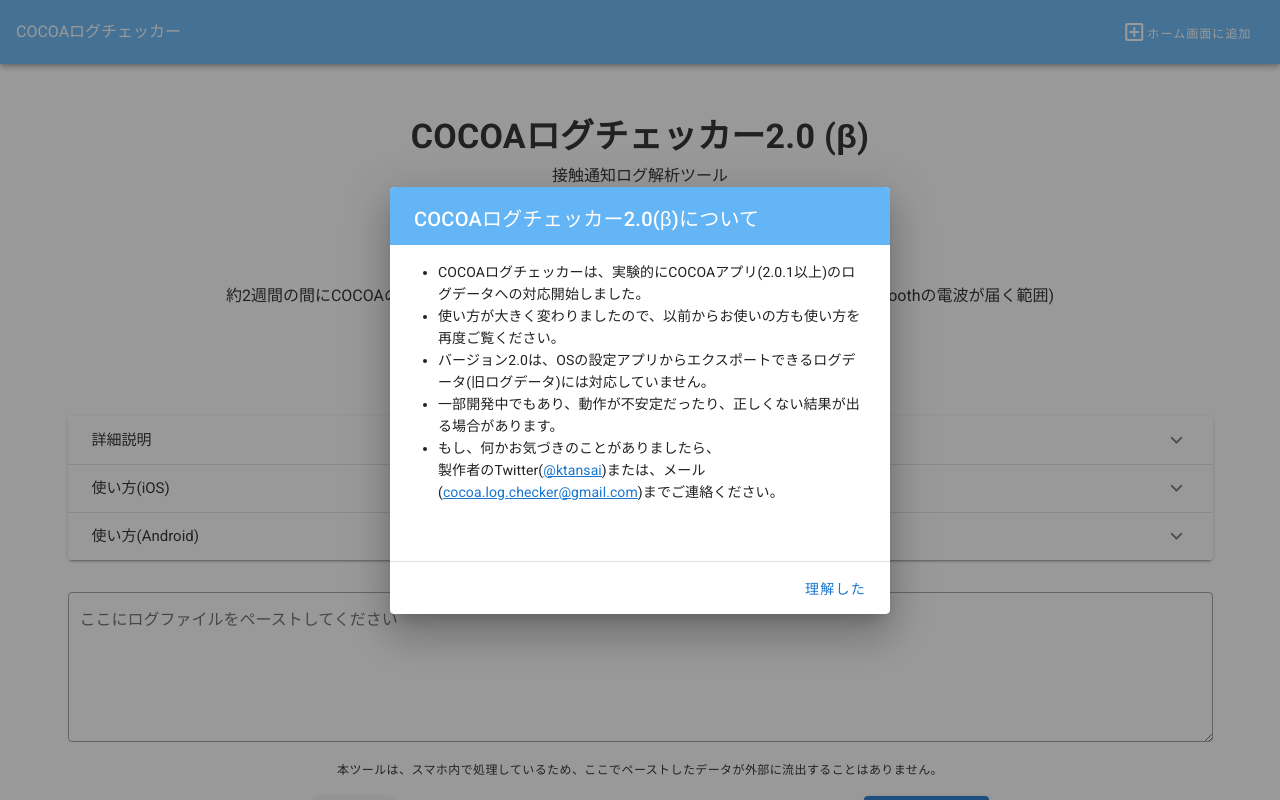
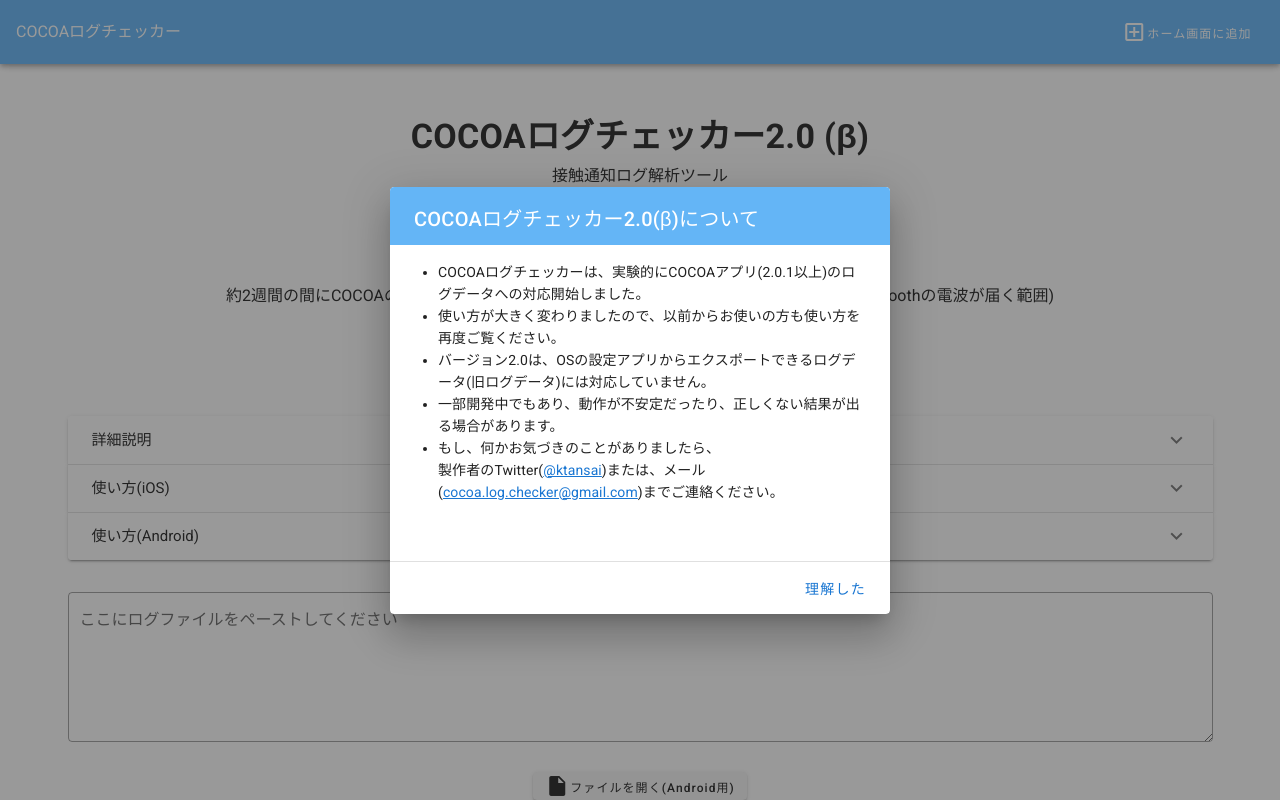
Before and after one commit to ktansai/COVID-19-ExposeChecker, a Vue app: page /#/beta in a window 1280 px wide. Shown: the top 800 px of the page. Built offline with nearby package versions, Linux system fonts and the light colour scheme.

Commit message:
added better android support

```diff
--- a/src/components/ExposeCheckerV2.vue
+++ b/src/components/ExposeCheckerV2.vue
@@ -86,19 +86,33 @@
             </v-expansion-panel>
             </v-expansion-panels>
         </v-row>
-
       <v-row >
 
             <v-textarea
-              v-model=exposeJsonText
+              v-model=sourceJsonText
               outlined
               label="ここにログファイルをペーストしてください">
             </v-textarea>
       </v-row>
-      <p class="text-caption">
-        <span class="d-inline-block">本ツールは、スマホ内で処理しているため、</span>
-        <span class="d-inline-block">ここでペーストしたデータが外部に流出することはありません。</span>
-      </p>
+      <v-row>
+      <v-btn
+              class="mx-auto mb-6"
+              @click="handleFileInput"
+              style="text-transform: none"
+              small
+              >
+              <v-icon
+              dark
+            >
+              mdi-file
+            </v-icon>
+      ファイルを開く(Android用)
+      </v-btn>
+      <input ref="fileInput"
+          class="d-none"
+          @change="onFileChanged"
+          type="file" />
+      </v-row>
       <v-row class="mb-5 justify-center">
         <v-col cols="6">
           <v-btn
@@ -114,6 +128,11 @@
         </v-btn>
         </v-col>
       </v-row>
+
+      <p class="text-caption">
+        <span class="d-inline-block">本ツールは、スマホ内で処理しているため、</span>
+        <span class="d-inline-block">ここでペーストしたデータが外部に流出することはありません。</span>
+      </p>
       <v-row class="mt-6 mb-6">
         <div v-if="resultText.length > 0">
             <p class="my-5 text-left">
@@ -244,7 +263,7 @@
           const explainTextZeroContact    = "<b>説明:</b><br>本結果はCOCOA上の新規陽性登録者との接触検知のみが対象です。無症状感染者やCOCOAの陽性登録をしていない感染者の方が近くにいた可能性はありますので、引き続き感染症対策に万全を期すことをおすすめします。"
           const explainTextNonZeroContact = "<b>説明:</b><br>接触通知アプリ(COCOA)を開いて陽性者との接触の検出がない場合は感染リスクは低いものと推測されます。過度に恐れず、引き続き感染症対策に万全を期すことをおすすめします。"
 
-          const exposeData = JSON.parse(this.exposeJsonText)
+          const exposeData = JSON.parse(this.sourceJsonText)
 
           const fromDate = new Date()
           fromDate.setDate(fromDate.getDate() - 14)
@@ -290,17 +309,30 @@
 
       },
       clearJson: function(){
-        this.exposeJsonText = ""
+        this.sourceJsonText = ""
       },
       showNotes: function(){
         this.panel = [0]
       },
+      handleFileInput: function(){
+        this.$refs.fileInput.click()
+      },
+      onFileChanged: function(event){
+        let reader = new FileReader()
+        reader.readAsText(event.target.files[0])
+        reader.onload = function() {
+          this.sourceJsonText = reader.result
+        }.bind(this);
+        reader.onerror = function() {
+          console.log(reader.error);
+        };
+      }
     },
     data: function(){
       return {
         resultJsonText: "",
         resultText: "",
-        exposeJsonText: "",
+        sourceJsonText: "",
         explainText: "",
         exposureDateList: {},
         exposureDict: {},
```
